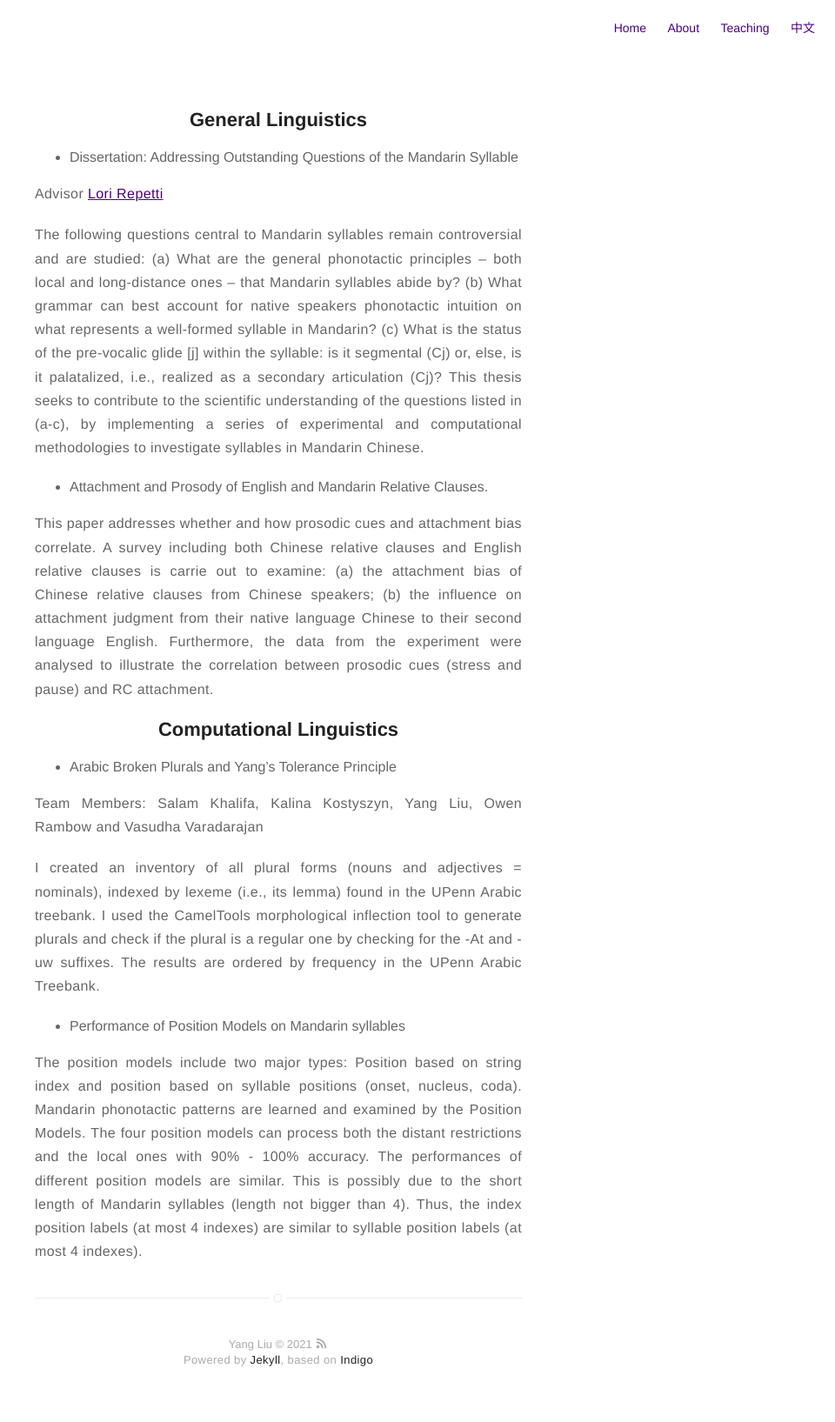
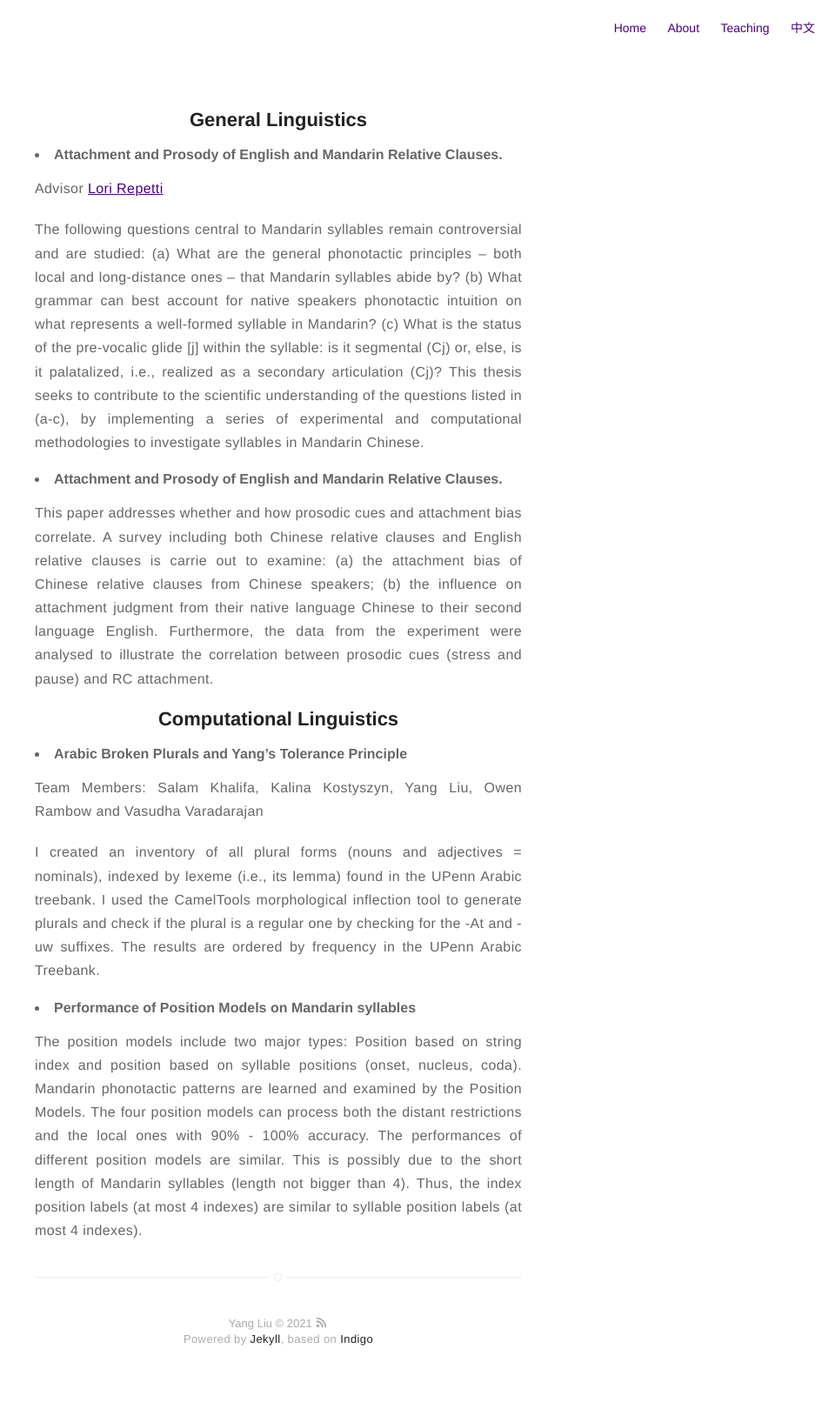
Before and after one commit to coglo/coglo.github.io, a Jekyll site: the page built from projects.html, in a window 1280 px wide. Shown: the whole page at 87% size, without its empty margins (320-1280 px from the left). Built offline with Jekyll 4.4.1, drawn with Linux system fonts in a browser that asks for light colours; after the commit the page ends 1611 px from its top, so only the background shows below that.

Commit message:
Update projects.html

```diff
--- a/projects.html
+++ b/projects.html
@@ -25,11 +25,7 @@ title: Proj
 <center>
 <h2> General Linguistics </h2>
 </center>
-<ul>
-<li>
-Dissertation: Addressing Outstanding Questions of the Mandarin Syllable
-</li>
-</ul>
+<li><b>Attachment and Prosody of English and Mandarin Relative Clauses.</b></li>
 <p  style="text-align:justify">
 Advisor <A HREF="https://linguistics.stonybrook.edu/faculty/lori.repetti/index.php/">Lori Repetti</A>
 </p>
@@ -37,12 +33,7 @@ Advisor <A HREF="https://linguistics.stonybrook.edu/faculty/lori.repetti/index.p
 The following questions central to Mandarin syllables remain controversial and are studied: (a) What are the general phonotactic principles – both local and long-distance ones – that Mandarin syllables abide by? (b) What grammar can best account for native speakers phonotactic intuition on what represents a well-formed syllable in Mandarin? (c) What is the status of the pre-vocalic glide [j] within the syllable: is it segmental (Cj) or, else, is it palatalized, i.e., realized as a secondary articulation (Cj)? This thesis seeks to contribute to the scientific understanding of the questions listed in (a-c), by implementing a series of experimental and computational methodologies to investigate syllables in Mandarin Chinese.
 </p>
 
-
-<ul>
-<li>
-Attachment and Prosody of English and Mandarin Relative Clauses.
-</li>
-</ul>
+<li><b>Attachment and Prosody of English and Mandarin Relative Clauses.</b></li>
 <p  style="text-align:justify">
 This paper addresses whether and how prosodic cues and attachment bias correlate. A survey including both Chinese relative clauses and English relative clauses is carrie out to examine: (a) the attachment bias of Chinese relative clauses from Chinese speakers; (b) the influence on attachment judgment from their native language Chinese to their second language English. Furthermore, the data from the experiment were analysed to illustrate the correlation between prosodic cues (stress and pause) and RC attachment.
 </p>
@@ -52,11 +43,7 @@ This paper addresses whether and how prosodic cues and attachment bias correlate
 <h2> Computational Linguistics </h2>
 </center>
 
-<ul>
-<li>
-Arabic Broken Plurals and Yang’s Tolerance Principle
-</li>
-</ul>
+<li><b>Arabic Broken Plurals and Yang’s Tolerance Principle </b></li>
 <p  style="text-align:justify">
 Team Members: Salam Khalifa, Kalina Kostyszyn, Yang Liu, Owen Rambow and Vasudha Varadarajan
 </p>
@@ -64,11 +51,7 @@ Team Members: Salam Khalifa, Kalina Kostyszyn, Yang Liu, Owen Rambow and Vasudha
 I created an inventory of all plural forms (nouns and adjectives = nominals), indexed by lexeme (i.e., its lemma) found in the UPenn Arabic treebank. I used the CamelTools morphological inflection tool to generate plurals and check if the plural is a regular one by checking for the -At and -uw suffixes. The results are ordered by frequency in the UPenn Arabic Treebank.
 </p>
 
-<ul>
-<li>
-Performance of Position Models on Mandarin syllables
-</li>
-</ul>
+<li><b>Performance of Position Models on Mandarin syllables</b></li>
 <p  style="text-align:justify">
 The position models include two major types: Position based on string index and position based on syllable positions (onset, nucleus, coda). Mandarin phonotactic patterns are learned and examined by the Position Models. The four position models can process both the distant restrictions and the local ones with 90% - 100% accuracy. The performances of different position models are similar. This is possibly due to the short length of Mandarin syllables (length not bigger than 4). Thus, the index position labels (at most 4 indexes) are similar to syllable position labels (at most 4 indexes).
 </p>
```
